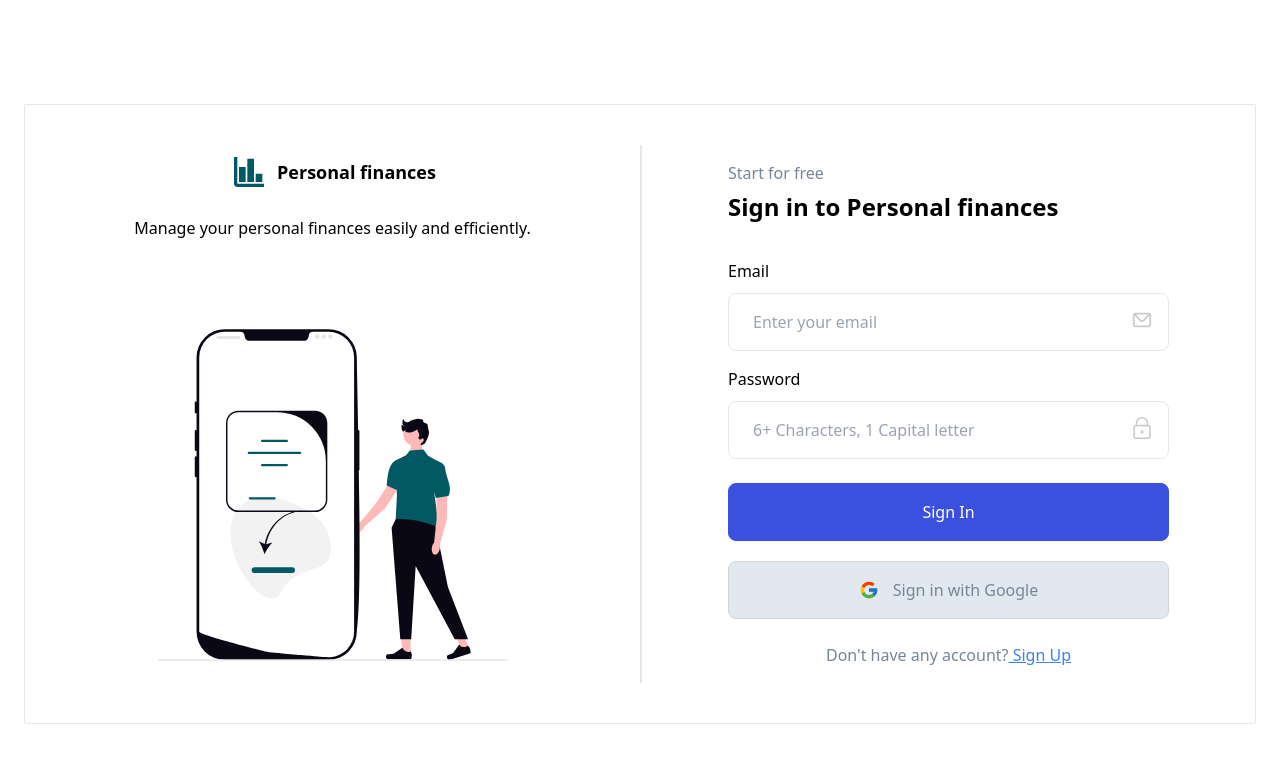
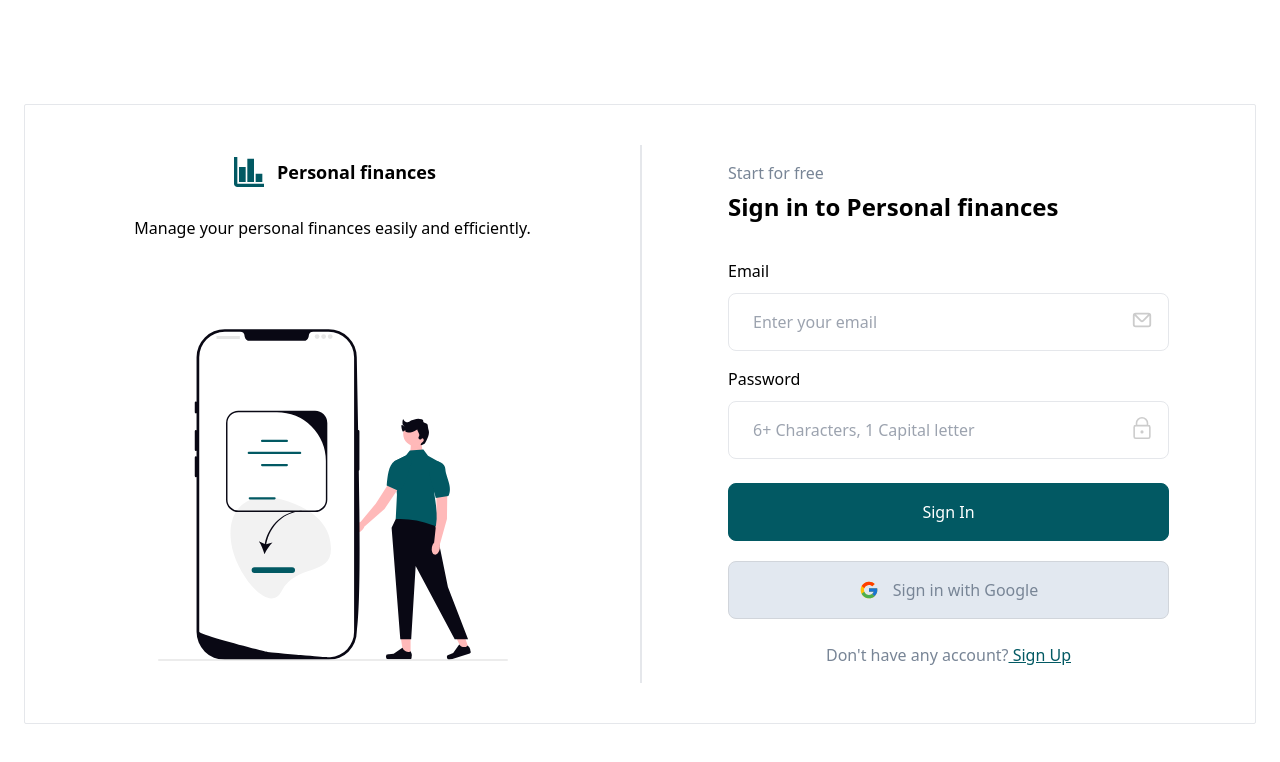
Before and after one commit to jfernandezcl/personal-finance, a React (Vite) app in the folder frontend/: page / in a window 1280 px wide. Shown: the top 762 px of the page. Built offline with nearby package versions, Linux system fonts and the light colour scheme; the HTML template or start-up script is replaced by a standard one.

Commit message:
fix: change colour of login and register button

```diff
--- a/frontend/src/components/SignUpPage.jsx
+++ b/frontend/src/components/SignUpPage.jsx
@@ -174,9 +174,10 @@ function SignUpPage() {
                   </div>
                 </div>
                 <div className="mb-5">
-                  <button type="submit" className="w-full cursor-pointer rounded-lg border border-[#3c50e0] bg-[#3c50e0] p-4 font-medium text-white transition hover:bg-opacity-90">
+                  <button type="submit" className="w-full cursor-pointer rounded-lg border border-[#025963] bg-[#025963] p-4 font-medium text-white transition hover:bg-opacity-90">
                     Create account
                   </button>
+
                 </div>
                 <button className="flex w-full items-center justify-center gap-3.5 rounded-lg
                             border border-[#D1D5DB] bg-[#E2E8F0] p-4 font-medium text-[#788596]
@@ -189,7 +190,7 @@ function SignUpPage() {
                 <div className="mt-6 text-center">
                   <p className="font-medium text-[#788596]">
                     Already have an account?
-                    <a href="/" className="text-blue-500 underline cursor-pointer"> Sign in</a>
+                    <a href="/" className="text-[#025963] underline cursor-pointer"> Sign in</a>
                   </p>
                 </div>
               </form>
--- a/frontend/src/components/WelcomePage.jsx
+++ b/frontend/src/components/WelcomePage.jsx
@@ -123,9 +123,10 @@ function WelcomePage() {
                     type="submit"
                     value="Sign In"
                     className="w-full cursor-pointer rounded-lg
-                    border border-[#3c50e0] bg-[#3c50e0] p-4 font-medium text-white transition
+                    border border-[#025963] bg-[#025963] p-4 font-medium text-white transition
                     hover:bg-opacity-90"
                   />
+
                 </div>
                 <button className="flex w-full items-center justify-center gap-3.5 rounded-lg
                   border border-[#D1D5DB] bg-[#E2E8F0] p-4 font-medium text-[#788596]
@@ -138,7 +139,7 @@ function WelcomePage() {
                 <div className="mt-6 text-center">
                   <p className="font-medium text-[#788596]">
                     Don't have any account?
-                    <a href="/signup" className="text-blue-500 underline cursor-pointer"> Sign Up</a>
+                    <a href="/signup" className="text-[#025963] underline cursor-pointer"> Sign Up</a>
                   </p>
                 </div>
               </form>
```
